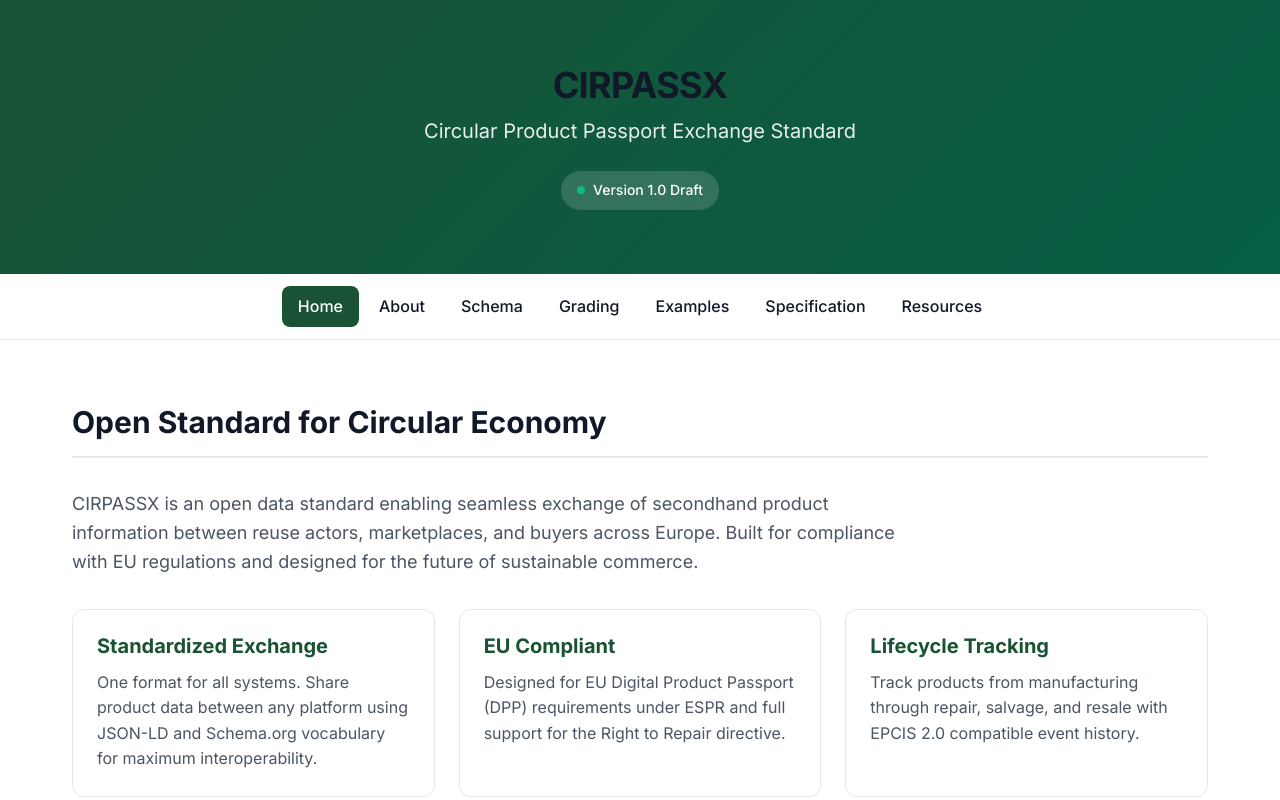
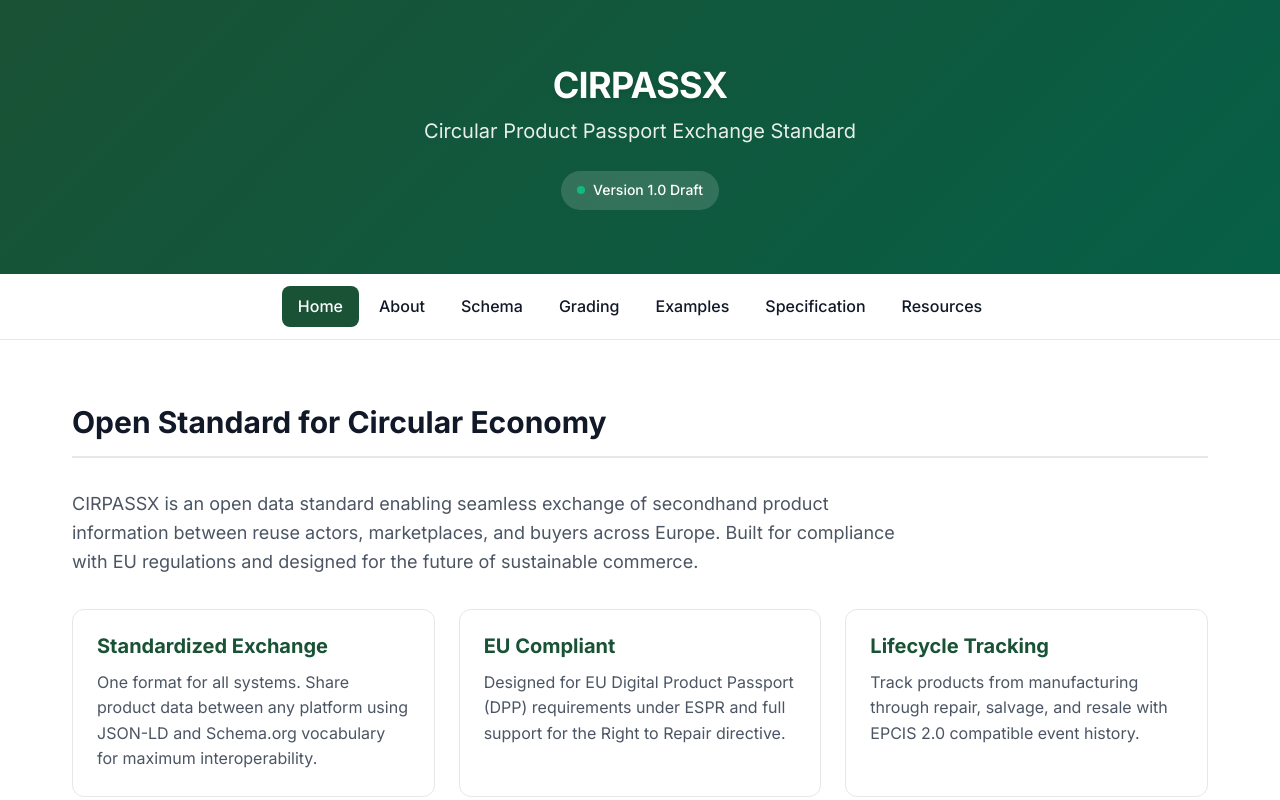
Before and after one commit to GOZEROSVERIGEAB/cirpassxorg, a plain HTML site: page public/index.html in a window 1280 px wide. Shown: the top 800 px of the page. Drawn offline with Linux system fonts and the light colour scheme.

Commit message:
Improve CIRPASSX logo visibility with explicit white color and text shadow
Co-Authored-By: Claude Opus 4.5 <noreply@anthropic.com>

```diff
--- a/public/index.html
+++ b/public/index.html
@@ -224,6 +224,8 @@
             font-weight: 700;
             letter-spacing: -0.02em;
             margin-bottom: var(--space-2);
+            color: #ffffff;
+            text-shadow: 0 2px 4px rgba(0, 0, 0, 0.1);
         }
 
         .site-tagline {
```
